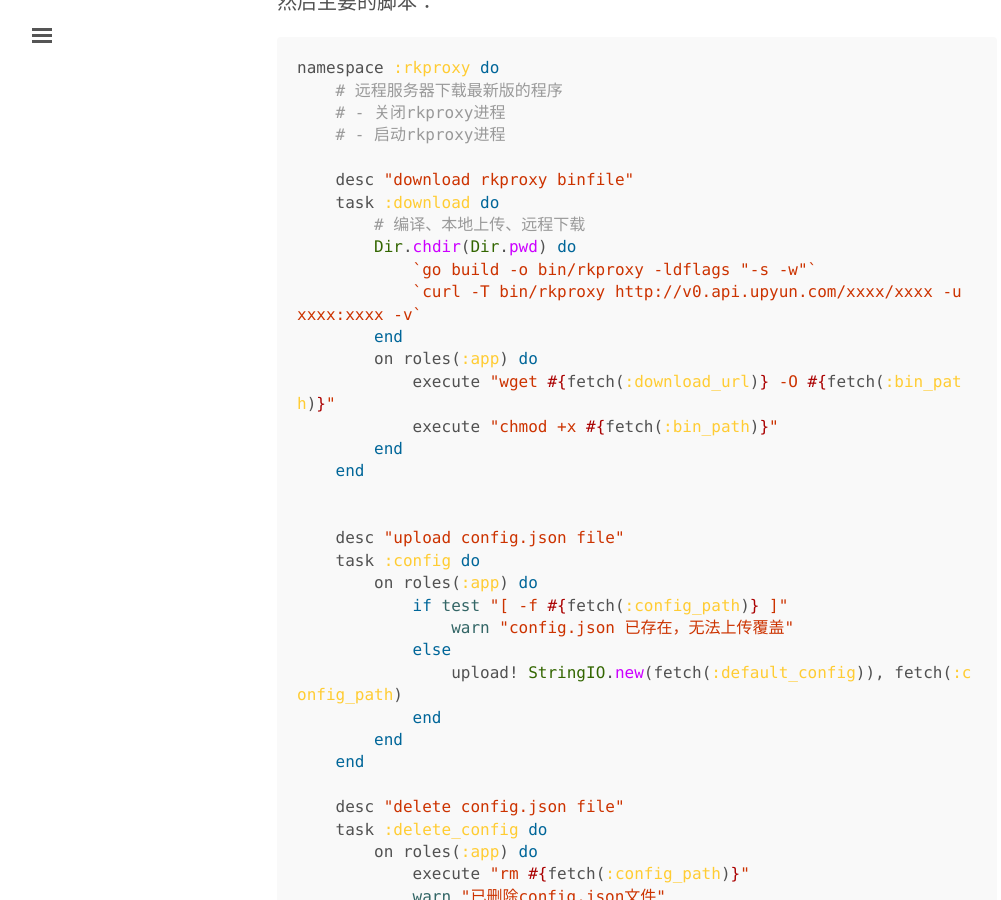
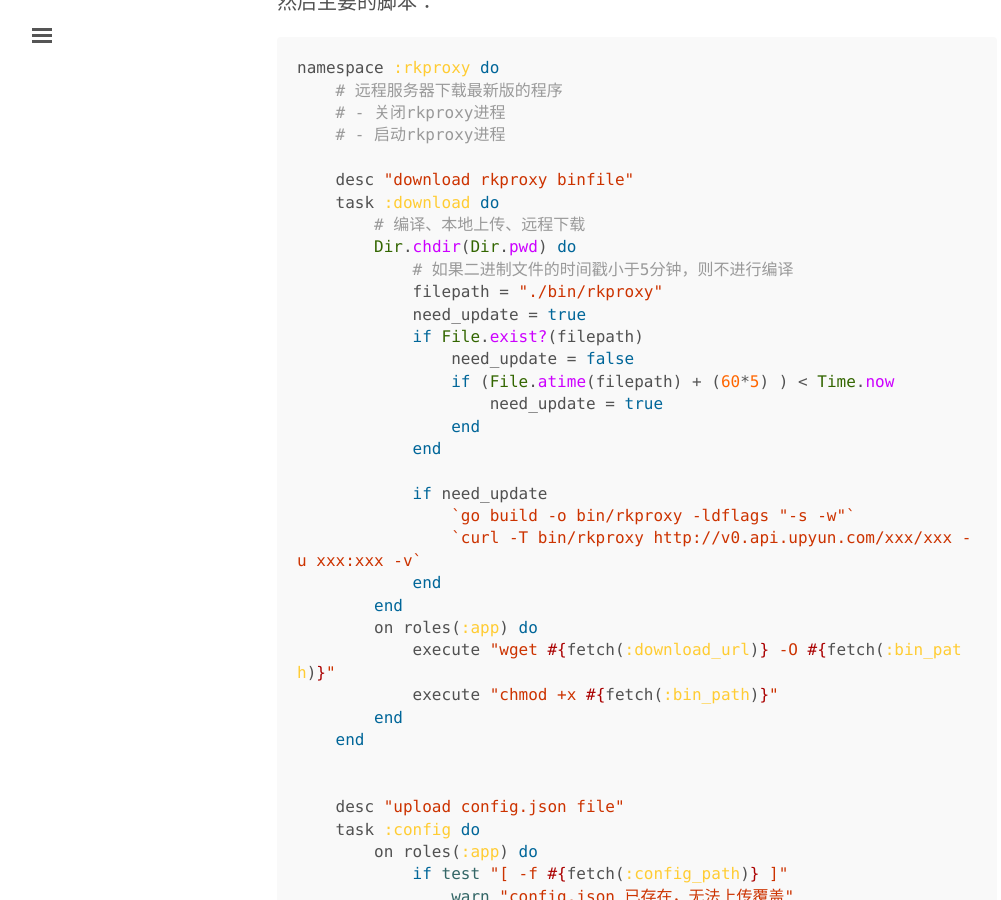
Before and after one commit to molizz/molizz, a Jekyll site: the page built from _posts/2017-06-17-golang-deploy-using-capistrano.md, in a window 1280 px wide and 900 px high, scrolled down 1778 px. Shown: the whole window, without its empty margins (3-1004 px from the left). Built offline with Jekyll 4.4.1, drawn with Linux system fonts in a browser that asks for light colours; our own code applies the rules of GitHub Pages for plain Markdown files; comment, search, counter and statistics services are not loaded; some of the changed text lies outside the part shown.

Commit message:
Created 2017-06-17-golang-deploy-using-capistrano.md

```diff
--- a/_posts/2017-06-17-golang-deploy-using-capistrano.md
+++ b/_posts/2017-06-17-golang-deploy-using-capistrano.md
@@ -70,8 +70,20 @@
     task :download do
         # 编译、本地上传、远程下载
         Dir.chdir(Dir.pwd) do
-            `go build -o bin/rkproxy -ldflags "-s -w"`
-            `curl -T bin/rkproxy http://v0.api.upyun.com/xxxx/xxxx -u xxxx:xxxx -v`
+            # 如果二进制文件的时间戳小于5分钟，则不进行编译
+            filepath = "./bin/rkproxy"
+            need_update = true
+            if File.exist?(filepath)
+                need_update = false
+                if (File.atime(filepath) + (60*5) ) < Time.now
+                    need_update = true
+                end
+            end
+
+            if need_update
+                `go build -o bin/rkproxy -ldflags "-s -w"`
+                `curl -T bin/rkproxy http://v0.api.upyun.com/xxx/xxx -u xxx:xxx -v`
+            end
         end
         on roles(:app) do
             execute "wget #{fetch(:download_url)} -O #{fetch(:bin_path)}"
@@ -132,3 +144,5 @@
 上面就是主要的一些脚本，当然，因为还没有其他的需求，目前只有这些功能啦。
 
 之后应该还会加入进程监控啥。
+
+因为考虑到机器会比较多的原因，所以这里rkproxy:download任务中，会编译二进制文件到bin目录下，然后上传到upyun，然后控制远程服务器从upyun下载二进制文件。
```
Also changed, not shown: other parts of _posts/2017-06-17-golang-deploy-using-capistrano.md (+1 -1 lines).
